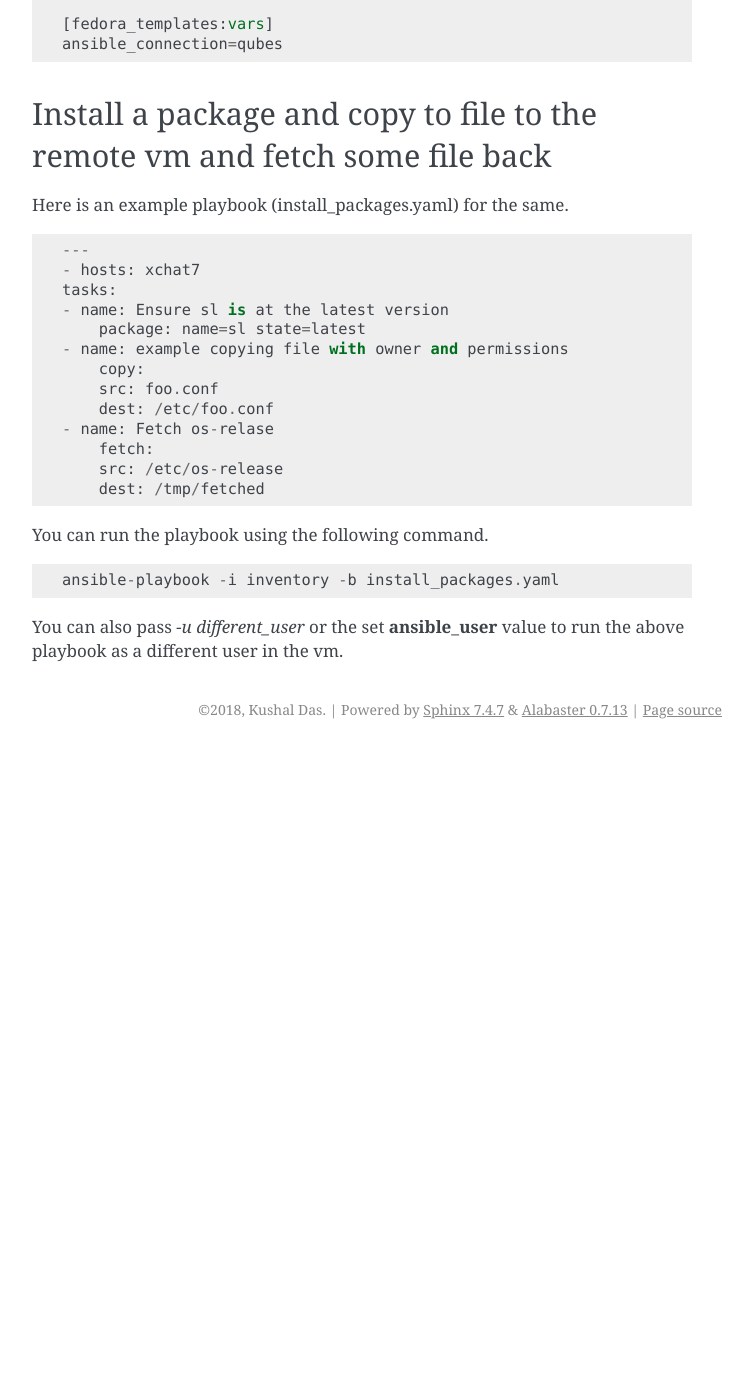
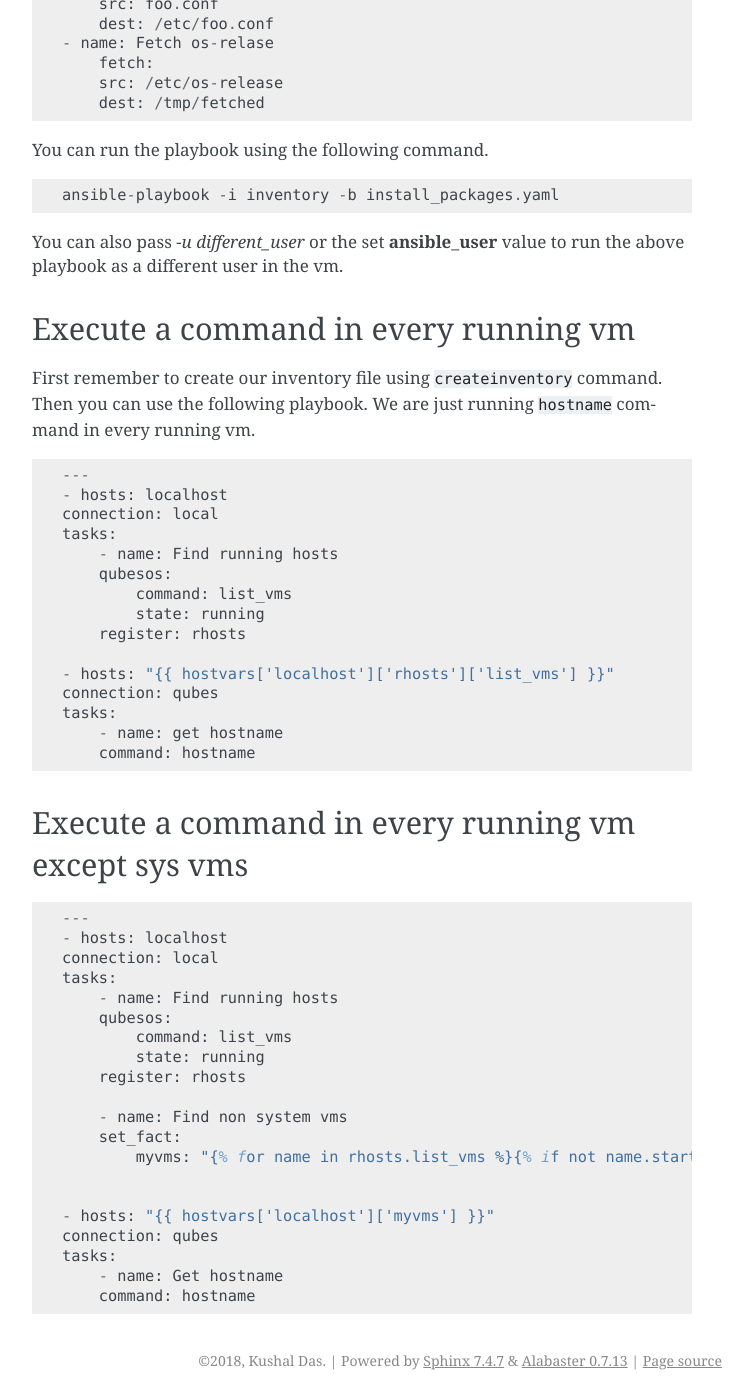
Before and after one commit to kushaldas/qubes_ansible, a Sphinx documentation site: the page built from docs/examples.rst, in a window 1280 px wide and 1400 px high, scrolled down 4547 px. Shown: the whole window, without its empty margins (388-1140 px from the left). Built offline with Sphinx 7.4.7, drawn with Linux system fonts in a browser that asks for light colours; before the commit the page ends 5296 px from its top, so only the background shows below that; some of the changed text lies outside the part shown.

Commit message:
Adds createinventory command and examples
We now have more examples

```diff
--- a/docs/examples.rst
+++ b/docs/examples.rst
@@ -191,36 +191,16 @@
 Our example inventory file
 ---------------------------
 
-We will use the following inventory file for the following examples.
+We can use the following command to create our inventory file.
+
+.. warning:: Remember that the following command will rewrite the inventory file.
+
 
 ::
 
-    [local]
-    localhost
+    ansible-3 localhost -m qubesos -a 'command=createinventory'
 
-    [local:vars]
-    ansible_connection=local
 
-    [appvms]
-    supansible
-    xchat7
-
-    [appvms:vars]
-    ansible_connection=qubes
-
-    [debian_templates]
-    debian-9
-    whonix-gw-14
-    whonix-ws-14
-
-    [debian_templates:vars]
-    ansible_connection=qubes
-
-    [fedora_templates]
-    fedora-28
-
-    [fedora_templates:vars]
-    ansible_connection=qubes
 
 Install a package and copy to file to the remote vm and fetch some file back
 ----------------------------------------------------------------------------
@@ -254,3 +234,56 @@
 
 You can also pass `-u different_user` or the set **ansible_user** value to run the above
 playbook as a different user in the vm.
+
+
+Execute a command in every running vm
+---------------------------------------
+
+First remember to create our inventory file using ``createinventory`` command.
+Then you can use the following playbook. We are just running ``hostname`` command
+in every running vm.
+
+::
+
+    ---
+    - hosts: localhost
+    connection: local
+    tasks:
+        - name: Find running hosts
+        qubesos:
+            command: list_vms
+            state: running
+        register: rhosts
+
+    - hosts: "{{ hostvars['localhost']['rhosts']['list_vms'] }}"
+    connection: qubes
+    tasks:
+        - name: get hostname
+        command: hostname
+
+
+Execute a command in every running vm except sys vms
+-----------------------------------------------------
+
+::
+
+    ---
+    - hosts: localhost
+    connection: local
+    tasks:
+        - name: Find running hosts
+        qubesos:
+            command: list_vms
+            state: running
+        register: rhosts
+
+        - name: Find non system vms
+        set_fact:
+            myvms: "{% for name in rhosts.list_vms %}{% if not name.startswith('sys-') %}{{ name }},{% endif %}{% endfor %}"
+
+
+    - hosts: "{{ hostvars['localhost']['myvms'] }}"
+    connection: qubes
+    tasks:
+        - name: Get hostname
+        command: hostname
```
Also changed, not shown: 1 other file.
